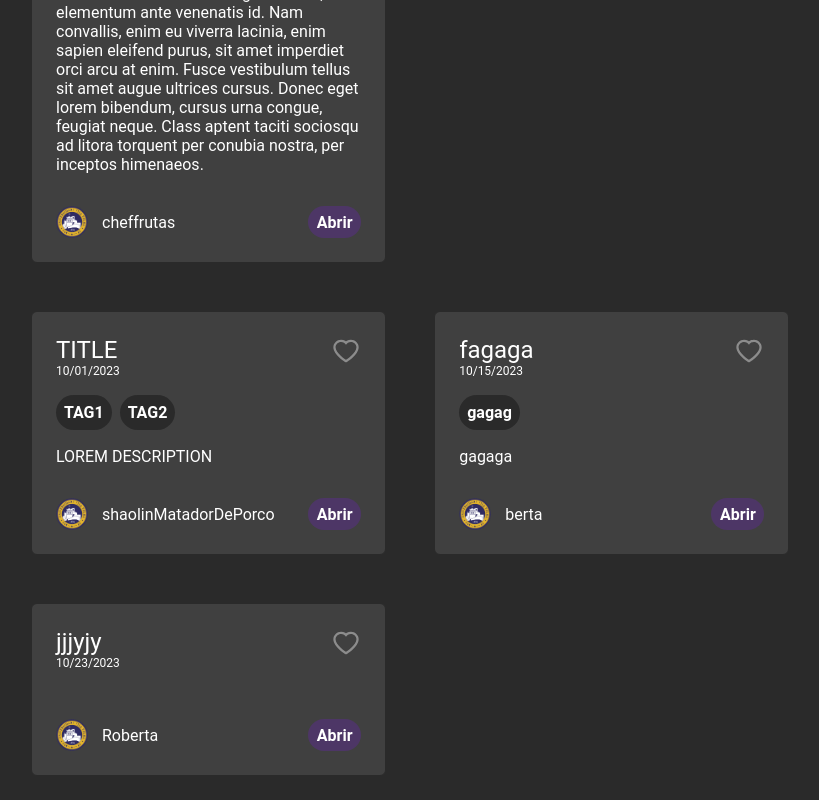
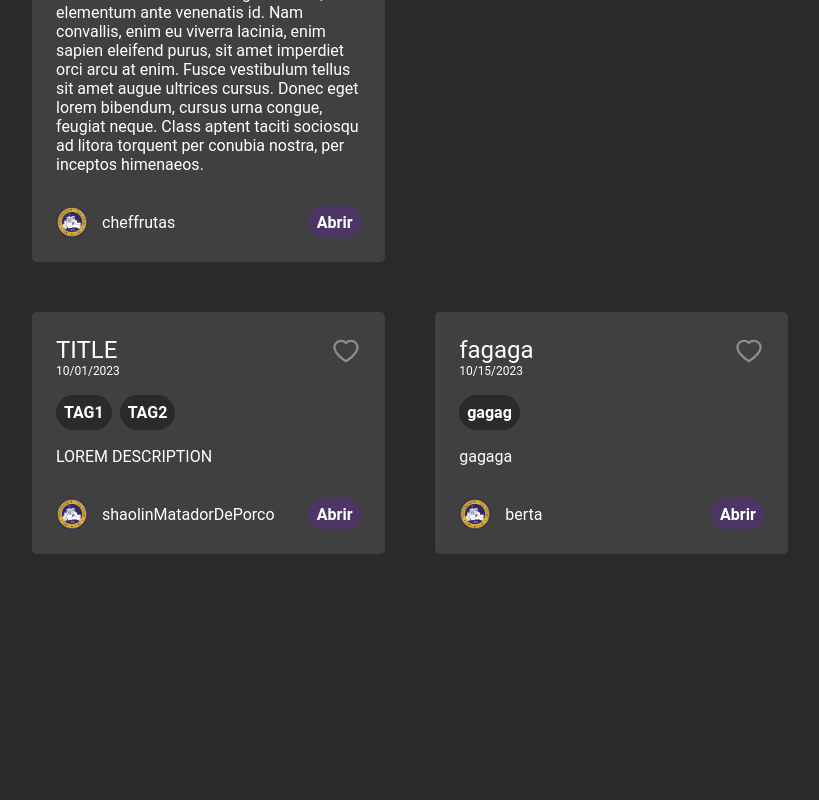
Before and after one commit to jojosuelobo/babel, a React (Vite) app: page / in a window 1280 px wide. Shown: the part 500-1300 px from the top of the page, without its empty margins (265-1084 px from the left). After the commit the page ends 1079 px from the top, so only its background shows below. Built offline with nearby package versions, Linux system fonts and the light colour scheme; no server answers; data requests are answered from the project's data file; a web font is replaced by a local one.

Commit message:
ajeitando alguns detalhes

```diff
--- a/data/db.json
+++ b/data/db.json
@@ -108,20 +108,6 @@
           "descricao_item": "gagaga"
         }
       ]
-    },
-    {
-      "id": 541,
-      "titulo": "jjjyjy",
-      "data_postagem": "10/23/2023",
-      "tags_relacionadas": [],
-      "descricao": "",
-      "nome_usuario": "Roberta",
-      "itens_lista": [
-        {
-          "nome_item": "hshs",
-          "descricao_item": "hshs"
-        }
-      ]
     }
   ]
 }
--- a/src/pages/Post/Post.module.sass
+++ b/src/pages/Post/Post.module.sass
@@ -80,7 +80,7 @@
 
 .confirmationBox
   width: 450px
-  height: 100px
+  height: 150px
   background-color: #2A2A2A
   border-radius: 8px
   padding: 30px
--- a/src/pages/Post/index.jsx
+++ b/src/pages/Post/index.jsx
@@ -66,11 +66,11 @@ export default function Post() {
         try {
             await httpConfig(id, "DELETE");
             navigate('/');
-            showSuccessToast('Post deletado com sucesso!');
+            showSuccessToast('Lista deletada com sucesso!');
 
         } catch (error) {
             console.log(error)
-            showErrorToast('Falha ao excluir o post. Por favor, tente novamente.')
+            showErrorToast('Falha ao excluir a lista. Por favor, tente novamente.')
 
         }
         closeConfirmationModal();
--- a/src/pages/Profile/index.jsx
+++ b/src/pages/Profile/index.jsx
@@ -59,8 +59,7 @@ export default function Profile() {
     localStorage.setItem(`editedPronoun_${uid}`, editedPronoun);
     localStorage.setItem(`editedBio_${uid}`, editedBio);
     closeModal();
-    showInfoToast('Mudanças no perfil aplicadas.');
-
+    showInfoToast('As mudanças no perfil foram aplicadas.');
   }
 
   // Verifica se há valores no localStorage ao carregar a página
```
